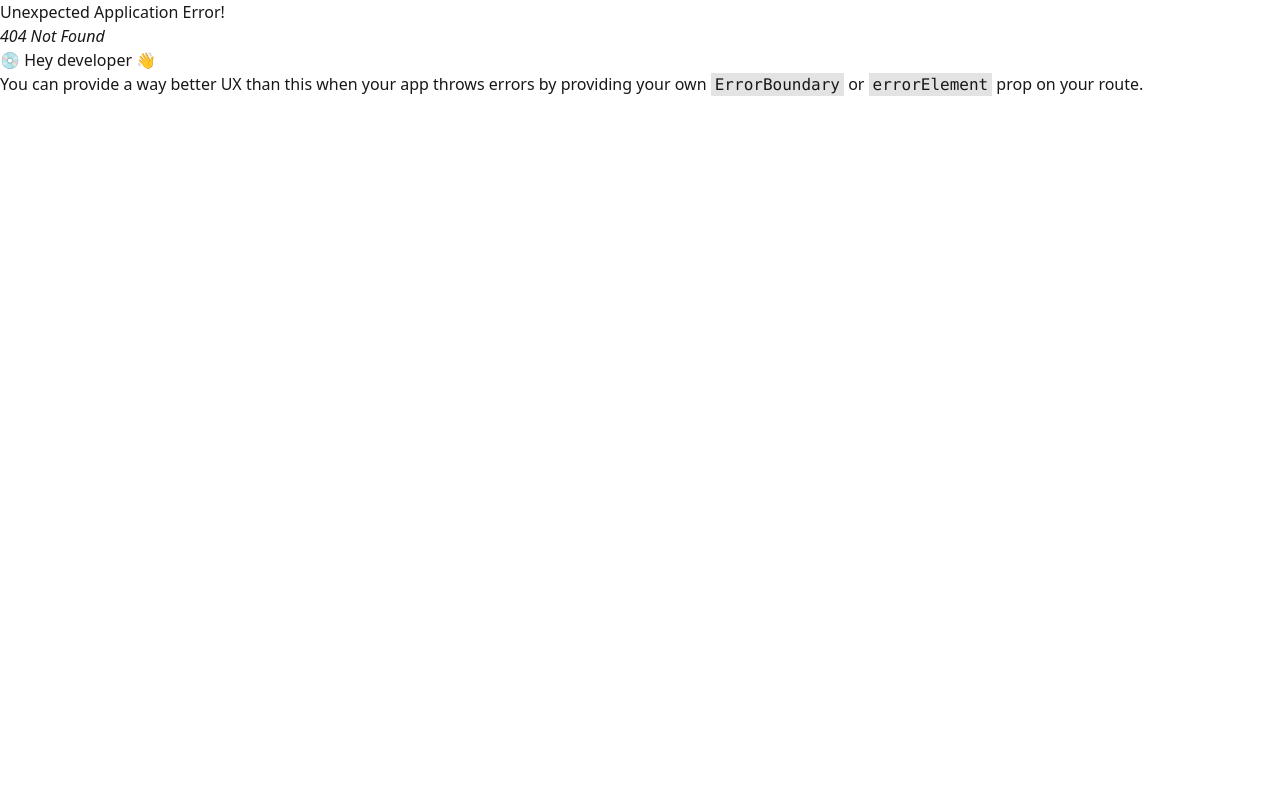
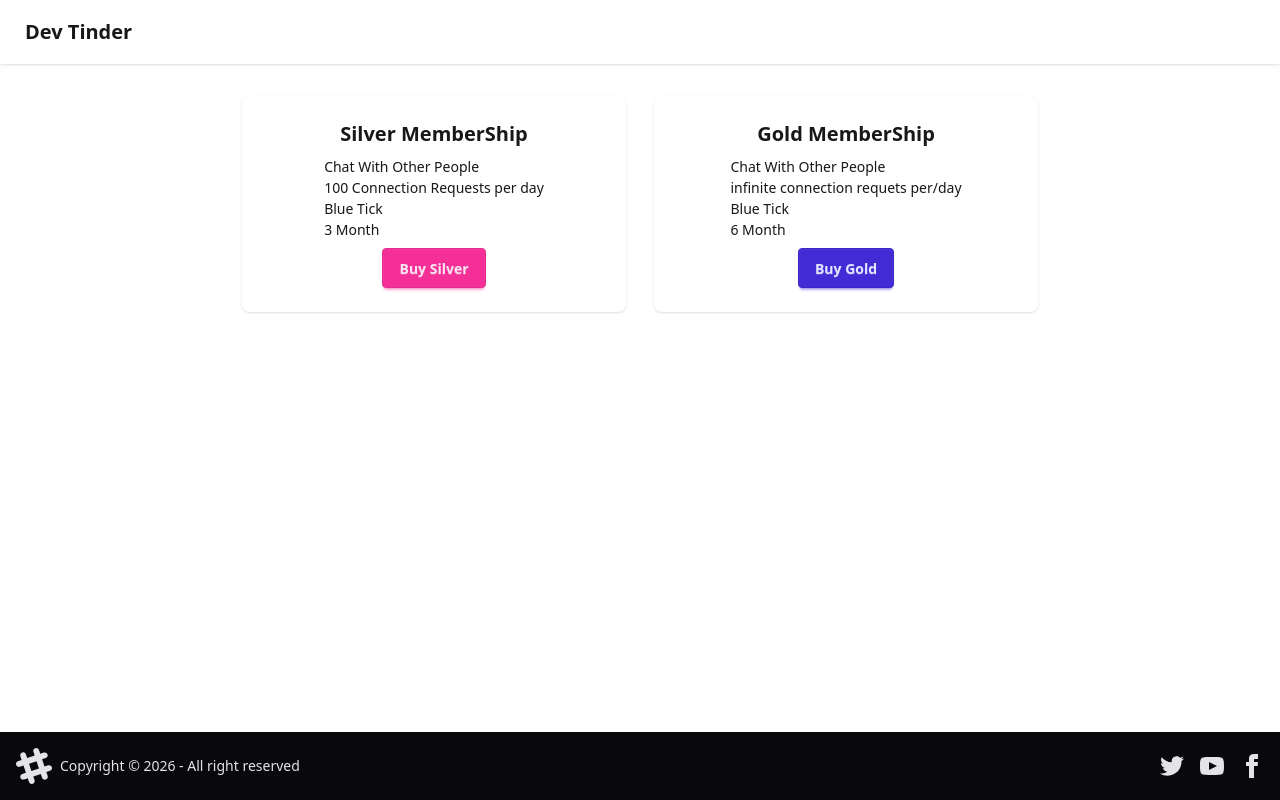
Before and after one commit to harshlakhina/DevTinder, a React (Vite) app in the folder DevTinder_web/: page /premium in a window 1280 px wide. Before the commit this address had no page. Built offline with nearby package versions, Linux system fonts and the light colour scheme; no server answers.

Commit message:
add premium page

```diff
--- a/DevTinder_web/src/App.jsx
+++ b/DevTinder_web/src/App.jsx
@@ -7,6 +7,7 @@
 import Feed from "./Components/feed";
 import Connections from "./Components/connections";
 import Requests from "./Components/requests";
+import Premium from "./Components/premium";
 
 function App() {
   const router = createBrowserRouter([
@@ -18,7 +19,8 @@
         { path: "login", element: <Login /> },
         { path: "profile", element: <Profile /> },
         { path: "connections", element: <Connections /> },
-        {path:"/requests",element:<Requests/>}
+        {path:"/requests",element:<Requests/>},
+        {path:"/premium",element:<Premium/>}
       ],
     },
   ]);
--- a/DevTinder_web/src/Components/Login.jsx
+++ b/DevTinder_web/src/Components/Login.jsx
@@ -8,8 +8,8 @@
 function Login() {
   const [firstName, setFirstName] = useState("");
   const [lastName, setLastName] = useState("");
-  const [email, setEmail] = useState("narangKavya@gmail.com");
-  const [password, setPassword] = useState("Kavay@123@");
+  const [email, setEmail] = useState("lakhinaharsh45@gmail.com");
+  const [password, setPassword] = useState("Harsh@123");
 
   const [isLogin, setIsLogin] = useState(false);
   const dispatch = useDispatch();
--- a/DevTinder_web/src/Components/NavBar.jsx
+++ b/DevTinder_web/src/Components/NavBar.jsx
@@ -56,6 +56,11 @@
                  <li>
                   <Link to="/requests">Requests</Link>
                 </li>
+
+                  <li>
+                  <Link to="/premium">Premium</Link>
+                </li>
+
                 <li onClick={handleLogout}>
                   <a>Logout</a>
                 </li>
--- /dev/null
+++ b/DevTinder_web/src/Components/premium.jsx
@@ -0,0 +1,39 @@
+function Premium() {
+  return (
+    <div className="flex gap-7 justify-center mt-8">
+      <div className="card bg-base-100 w-96 shadow-sm">
+
+        <div className="card-body items-center">
+          <h2 className="card-title font-bold text-xl">Silver MemberShip</h2>
+          <ul className="list">
+            <li>Chat With Other People</li>
+            <li>100 Connection Requests per day</li>
+            <li>Blue Tick</li>
+            <li>3 Month</li>
+          </ul>
+          <div className="card-actions">
+            <button className="btn btn-secondary">Buy Silver</button>
+          </div>
+        </div>
+      </div>
+
+      <div className="card bg-base-100 w-96 shadow-sm">
+
+        <div className="card-body items-center">
+            <h2 className="card-title font-bold text-xl">Gold MemberShip</h2>
+          <ul className="list">
+            <li>Chat With Other People</li>
+            <li>infinite connection requets per/day</li>
+            <li>Blue Tick</li>
+            <li>6 Month</li>
+          </ul>
+          <div className="card-actions">
+            <button className="btn btn-primary">Buy Gold</button>
+          </div>
+        </div>
+      </div>
+    </div>
+  );
+}
+
+export default Premium;
```
Also changed, not shown: 1 other file (tests, documents, lock files or other folders).
